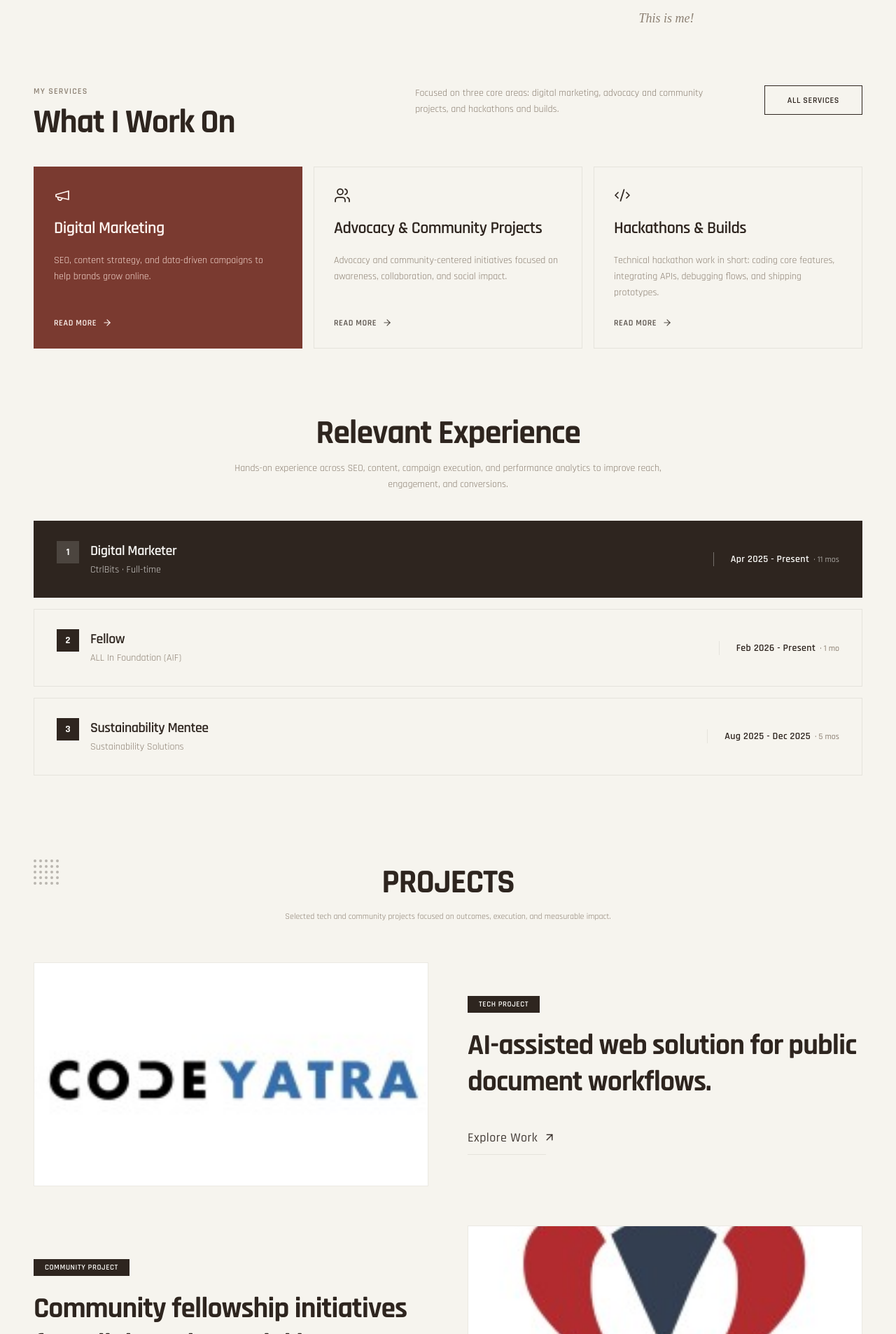
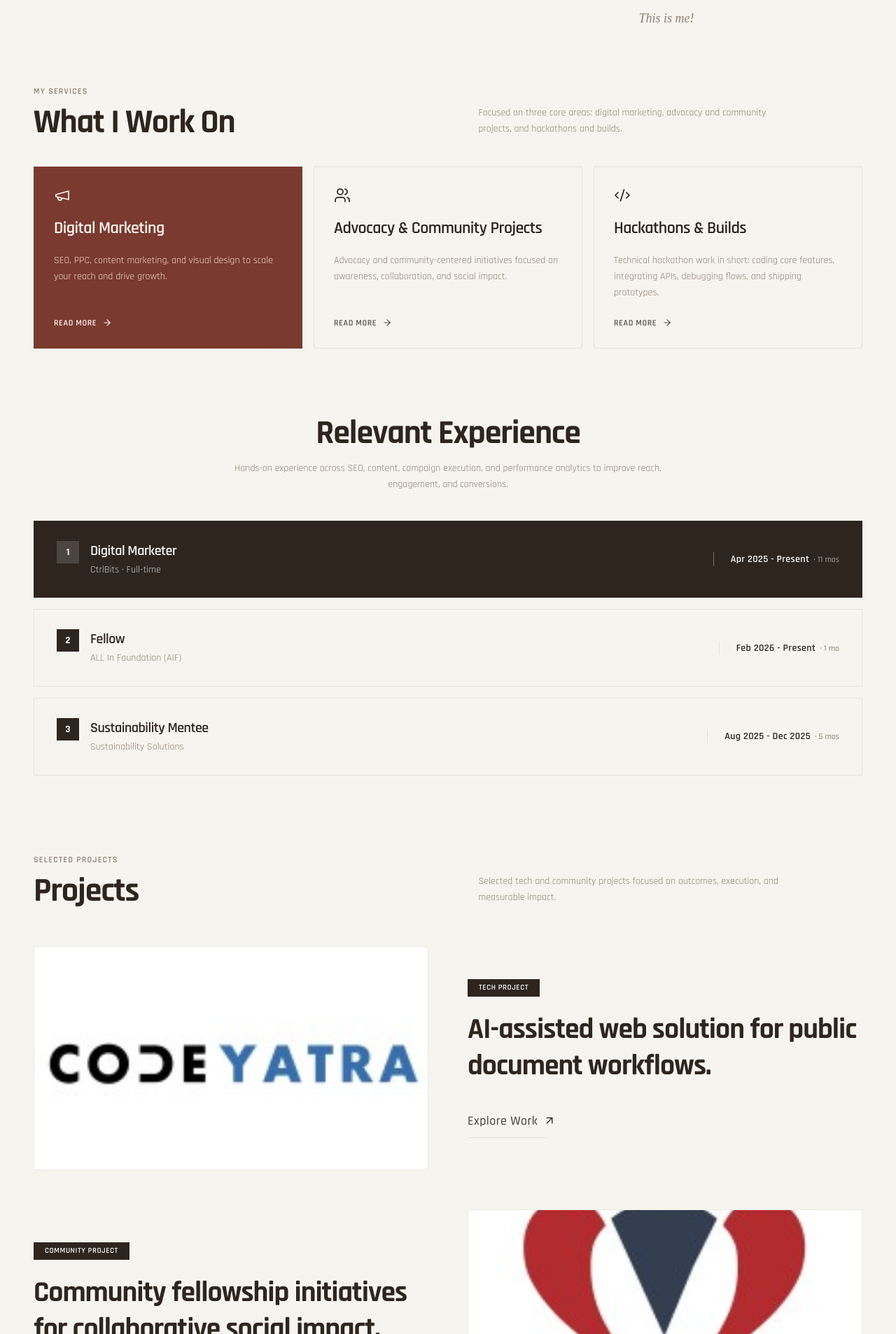
Before and after one commit to dhirendraxd/dhiren_website, a React (Vite) app: page / in a window 1280 px wide. Shown: the part 774-2680 px from the top of the page at 70% size. Built offline with nearby package versions, Linux system fonts and the light colour scheme; the HTML template or start-up script is replaced by a standard one.

Commit message:
refactor: update AboutSection with improved service descriptions and layout adjustments

```diff
--- a/src/components/AboutSection.tsx
+++ b/src/components/AboutSection.tsx
@@ -7,7 +7,7 @@ const AboutSection = () => {
   const workAreas = [
     {
       title: "Digital Marketing",
-      description: "SEO, content strategy, and data-driven campaigns to help brands grow online.",
+      description: "SEO, PPC, content marketing, and visual design to scale your reach and drive growth.",
       icon: Megaphone,
       href: "/services/digital-marketing",
     },
@@ -56,29 +56,23 @@ const AboutSection = () => {
       <div className="max-w-[84rem] mx-auto">
         <div className="space-y-10">
           <motion.div
-            className="grid xl:grid-cols-[1.1fr_1fr_auto] gap-6 xl:gap-8 items-start"
+            className="space-y-3"
             initial={{ opacity: 0, y: -20 }}
             whileInView={{ opacity: 1, y: 0 }}
             transition={{ duration: 0.5 }}
             viewport={{ once: true }}
           >
-            <div className="space-y-3">
             <p className="text-xs uppercase tracking-widest font-semibold text-muted-foreground">My Services</p>
+
+            <div className="grid md:grid-cols-[1.1fr_1fr] gap-6 md:gap-8 items-start">
               <h2 className="text-4xl md:text-5xl font-bold tracking-tight text-foreground leading-tight max-w-md">
                 What I Work On
               </h2>
-            </div>
 
               <p className="text-sm text-muted-foreground leading-relaxed max-w-md">
                 Focused on three core areas: digital marketing, advocacy and community projects, and hackathons and builds.
               </p>
-
-            <Link
-              to="/services"
-              className="inline-flex items-center justify-center rounded-none px-8 py-3 text-xs font-semibold uppercase tracking-wider border border-foreground text-foreground transition-colors duration-300 hover:bg-[#7A3A30] hover:border-[#7A3A30] hover:text-[#FFF5F0]"
-            >
-              All Services
-            </Link>
+            </div>
           </motion.div>
 
           <div className="grid md:grid-cols-2 xl:grid-cols-3 gap-4">
@@ -210,27 +204,29 @@ const AboutSection = () => {
 
         <div id="projects" className="mt-28 space-y-14">
           <motion.div
-            className="relative flex flex-col items-center text-center space-y-4"
+            className="space-y-3"
             initial={{ opacity: 0, y: -20 }}
             whileInView={{ opacity: 1, y: 0 }}
             transition={{ duration: 0.5 }}
             viewport={{ once: true }}
           >
-            <div className="hidden md:grid grid-cols-5 gap-1 absolute left-0 top-2">
-              {Array.from({ length: 25 }).map((_, index) => (
-                <span key={index} className="h-1 w-1 rounded-full bg-foreground/30" />
-              ))}
-            </div>
+            <p className="text-xs uppercase tracking-widest font-semibold text-muted-foreground">Selected Projects</p>
 
-            <h3 className="text-4xl md:text-5xl font-bold tracking-tight text-foreground uppercase">Projects</h3>
-            <p className="text-xs text-muted-foreground max-w-xl leading-relaxed">
+            <div className="grid md:grid-cols-[1.1fr_1fr] gap-6 md:gap-8 items-start">
+              <h3 className="text-4xl md:text-5xl font-bold tracking-tight text-foreground leading-tight max-w-md">
+                Projects
+              </h3>
+
+              <p className="text-sm text-muted-foreground leading-relaxed max-w-md">
                 Selected tech and community projects focused on outcomes, execution, and measurable impact.
               </p>
+            </div>
           </motion.div>
 
           <div className="space-y-14">
             {projects.map((project, index) => {
               const isReverse = index % 2 === 1;
+              const isLastProject = index === projects.length - 1;
 
               return (
                 <motion.article
@@ -250,9 +246,10 @@ const AboutSection = () => {
                       {project.title}
                     </h4>
 
+                    <div className="mt-10 flex items-center justify-between">
                       <Link
                         to={project.href}
-                      className="group mt-10 inline-flex items-center gap-2 text-lg font-medium text-foreground/90 transition-colors duration-300 hover:text-[#7A3A30]"
+                        className="group inline-flex items-center gap-2 text-lg font-medium text-foreground/90 transition-colors duration-300 hover:text-[#7A3A30]"
                       >
                         <span className="relative inline-block tracking-wide after:absolute after:left-0 after:-bottom-1 after:h-px after:w-0 after:bg-[#7A3A30] after:transition-all after:duration-300 group-hover:after:w-full">
                           Explore Work
@@ -262,6 +259,15 @@ const AboutSection = () => {
                           className="transition-transform duration-300 group-hover:translate-x-0.5 group-hover:-translate-y-0.5"
                         />
                       </Link>
+                      {isLastProject && (
+                        <Link
+                          to="/services/tech-projects#projects"
+                          className="inline-flex items-center justify-center rounded-none px-6 py-2.5 text-xs font-semibold uppercase tracking-wider border border-foreground text-foreground transition-colors duration-300 hover:bg-[#7A3A30] hover:border-[#7A3A30] hover:text-[#FFF5F0]"
+                        >
+                          View All
+                        </Link>
+                      )}
+                    </div>
                     <div className="h-px w-28 bg-border mt-2.5" />
                   </div>
 
```
Lines whose indentation alone changed are shown as unchanged.
